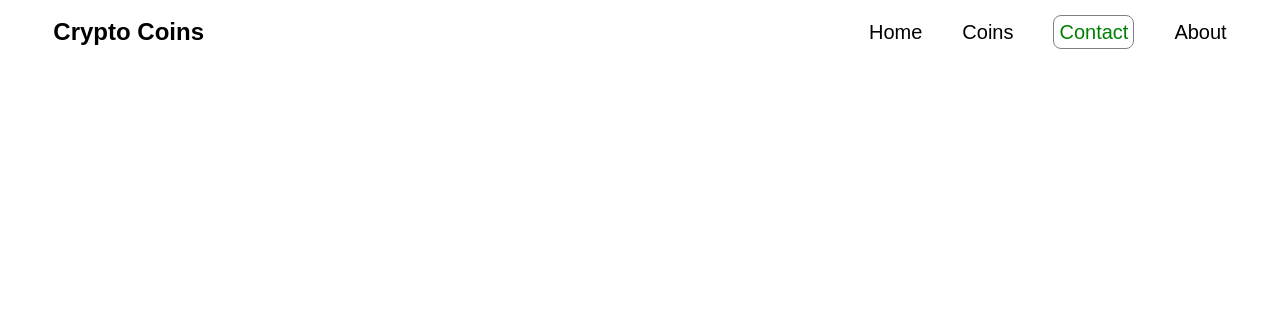
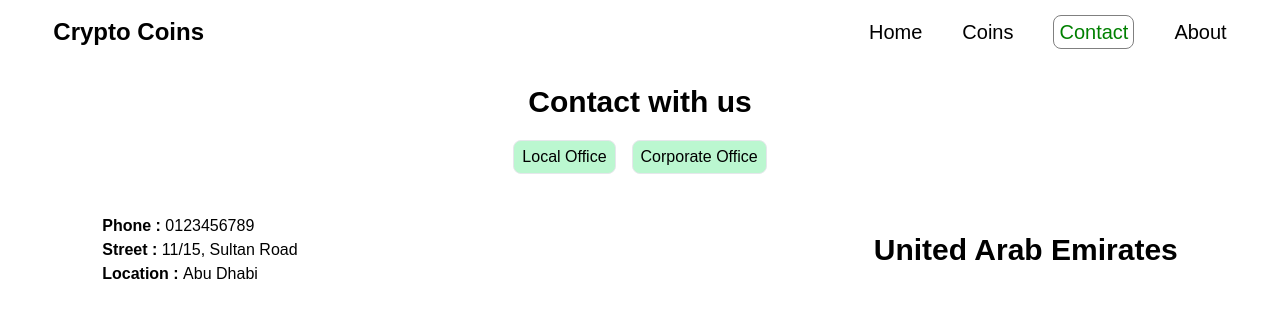
Before and after one commit to ruhulamin111/react-crypto-coin, a React (Create React App) app: page /contact/corporate in a window 1280 px wide. Shown: the top 318 px of the page. Built offline with nearby package versions, Linux system fonts and the light colour scheme.

Commit message:
nested route add

```diff
--- a/src/App.js
+++ b/src/App.js
@@ -8,6 +8,8 @@ import Header from './components/Header/Header';
 import Footer from './components/Footer/Footer';
 import CoinDetails from './components/CoinDetails/CoinDetails';
 import Contact from './components/Contact/Contact';
+import LocalAddress from './components/Contact/LocalAddress/LocalAddress';
+import CorporateAddress from './components/Contact/CorporateAddress/CorporateAddress';
 
 function App() {
   return (
@@ -18,7 +20,10 @@ function App() {
         <Route path='/home' element={<Home></Home>} ></Route>
         <Route path='/coins' element={<Coins></Coins>}></Route>
         <Route path='/coin/:id' element={<CoinDetails></CoinDetails>}></Route>
-        <Route path='/contact' element={<Contact></Contact>}></Route>
+        <Route path='/contact' element={<Contact></Contact>}>
+          <Route path='local' element={<LocalAddress></LocalAddress>}></Route>
+          <Route path='corporate' element={<CorporateAddress></CorporateAddress>}></Route>
+        </Route>
         <Route path='/about' element={<About></About>}></Route>
         <Route path='*' element={<NotFound></NotFound>}></Route>
       </Routes>
--- a/src/components/Contact/Contact.js
+++ b/src/components/Contact/Contact.js
@@ -1,16 +1,18 @@
 import React from 'react';
+import { Link, Outlet } from 'react-router-dom';
 
 const Contact = () => {
+
     return (
         <div className='w-11/12 mx-auto'>
             <div className='flex flex-col justify-center items-center'>
                 <p className='text-3xl font-bold my-5'>Contact with us</p>
                 <div className='flex justify-center items-center'>
-                    <button className='border mx-2 px-2 py-1 rounded-lg bg-green-200'>Local Office </button>
-                    <button className='border mx-2 px-2 py-1 rounded-lg bg-green-200'>Corporate Office </button>
+                    <Link to='local' className='border mx-2 px-2 py-1 rounded-lg bg-green-200'>Local Office </Link>
+                    <Link to='corporate' className='border mx-2 px-2 py-1 rounded-lg bg-green-200'>Corporate Office </Link>
                 </div>
             </div>
-
+            <Outlet></Outlet>
         </div>
     );
 };
--- /dev/null
+++ b/src/components/Contact/CorporateAddress/CorporateAddress.js
@@ -0,0 +1,21 @@
+import React from 'react';
+
+const CorporateAddress = () => {
+    return (
+        <div className='w-11/12 mx-auto'>
+            <div className='flex justify-between items-center my-10'>
+                <div>
+                    <p><b>Phone : </b>0123456789</p>
+                    <p><b>Street : </b>11/15, Sultan Road</p>
+                    <p><b>Location : </b>Abu Dhabi</p>
+                </div>
+                <div>
+                    <p className="text-3xl font-bold">United Arab Emirates
+                    </p>
+                </div>
+            </div>
+        </div>
+    );
+};
+
+export default CorporateAddress;
--- /dev/null
+++ b/src/components/Contact/LocalAddress/LocalAddress.js
@@ -0,0 +1,20 @@
+import React from 'react';
+
+const LocalAddress = () => {
+    return (
+        <div className='w-11/12 mx-auto'>
+            <div className='flex justify-between items-center my-10'>
+                <div>
+                    <p><b>Phone : </b>0123456789</p>
+                    <p><b>Street : </b>11/15 Mirpur, Dhaka-1216</p>
+                    <p><b>Location : </b>Dhaka, Bangladesh</p>
+                </div>
+                <div>
+                    <p className="text-3xl font-bold">Bangladesh</p>
+                </div>
+            </div>
+        </div>
+    );
+};
+
+export default LocalAddress;
```
